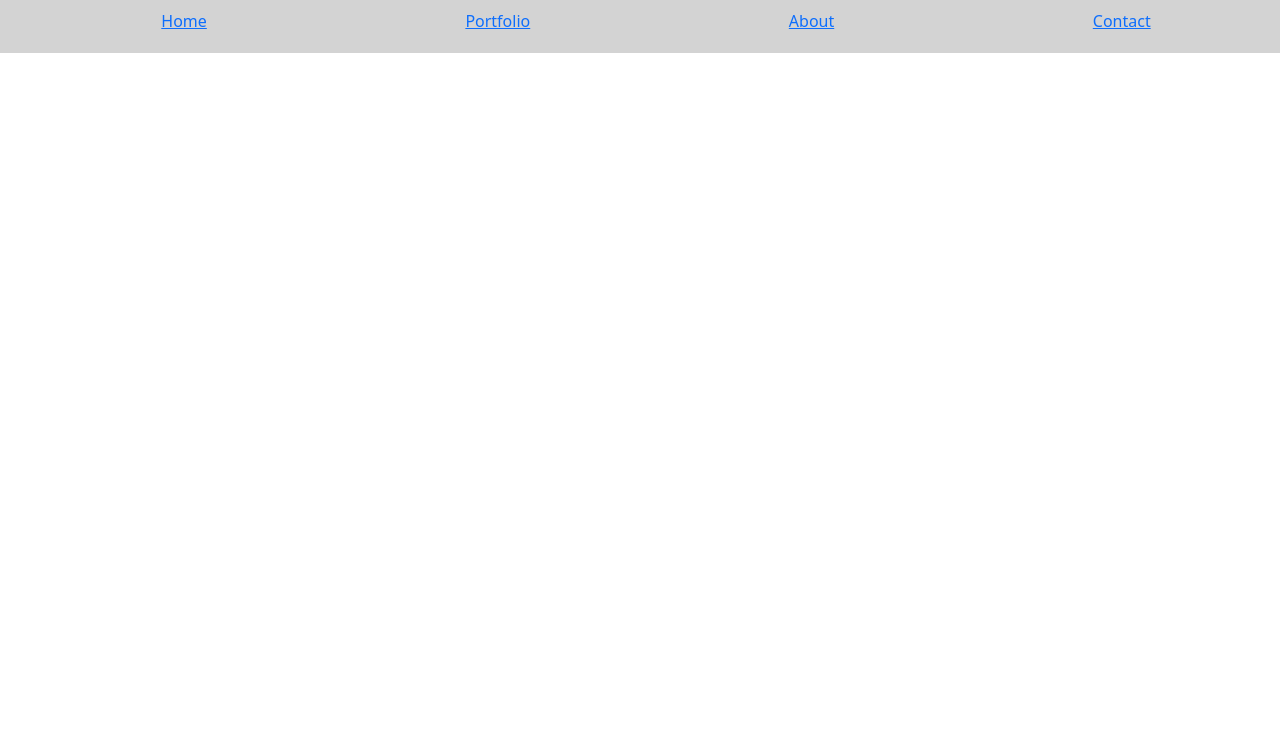
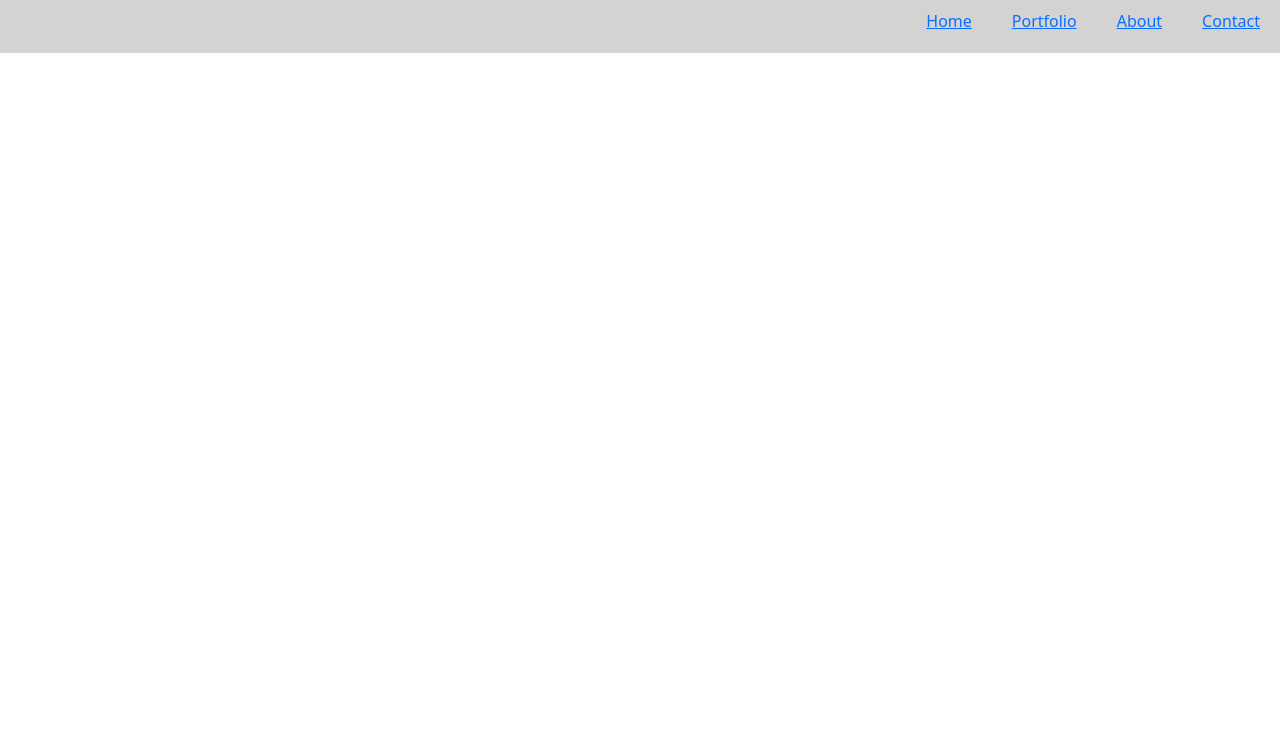
Before and after one commit to Mina-Chen/collab-practice, a plain HTML site: page project/index.html in a window 1280 px wide. Shown: the part 67-800 px from the top of the page. Drawn offline with nearby package versions, Linux system fonts and the light colour scheme.

Commit message:
styled nav bar for desktop

```diff
--- a/project/CSS/style.css
+++ b/project/CSS/style.css
@@ -25,3 +25,11 @@ li {
       background-color: lightgray;
     }
   }
+
+  @media screen and (min-width: 1200px) {
+    .nav-mlc {
+      flex-direction: row;
+      justify-content: flex-end;
+      background-color: lightgray;
+    }
+}
```
